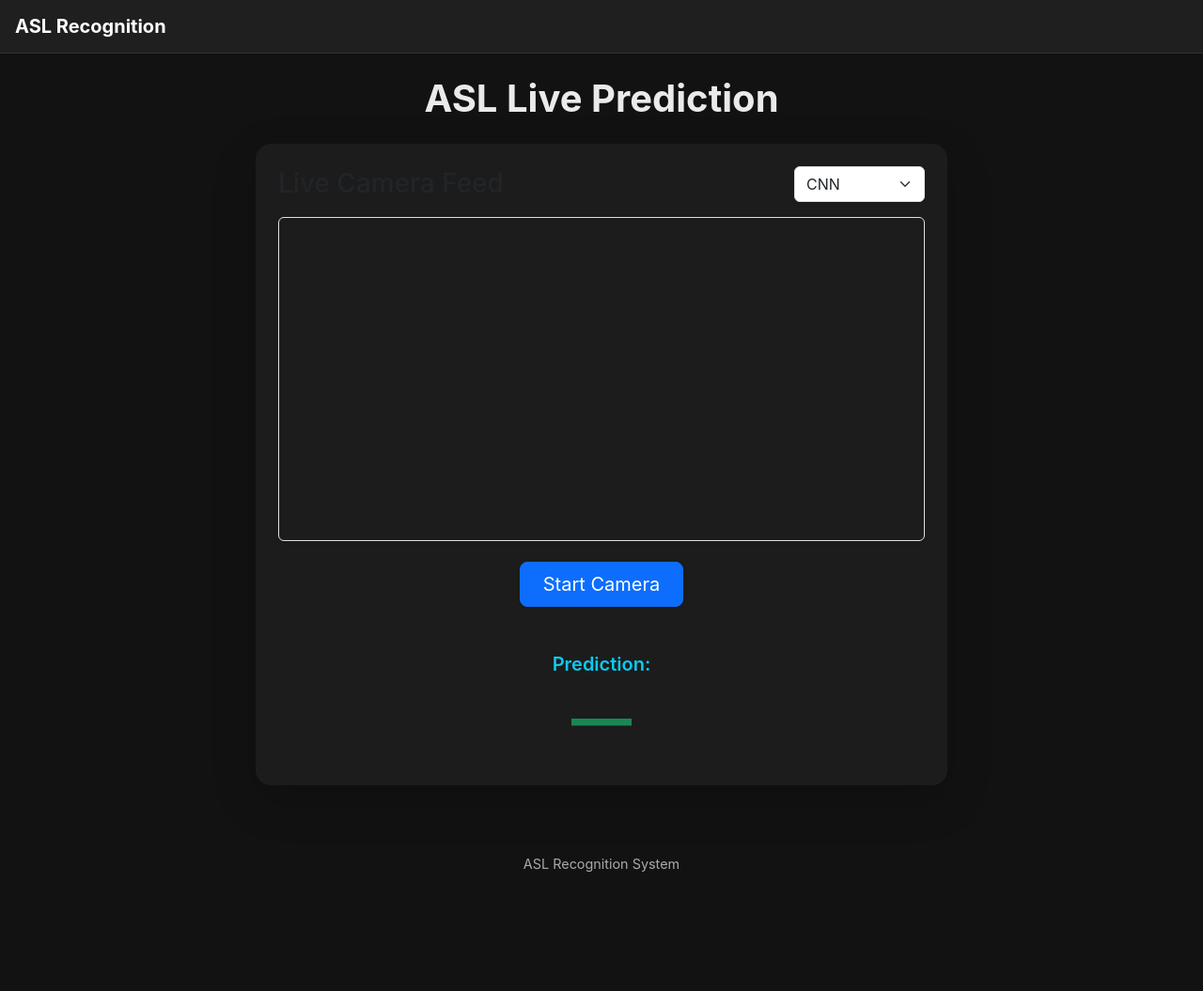
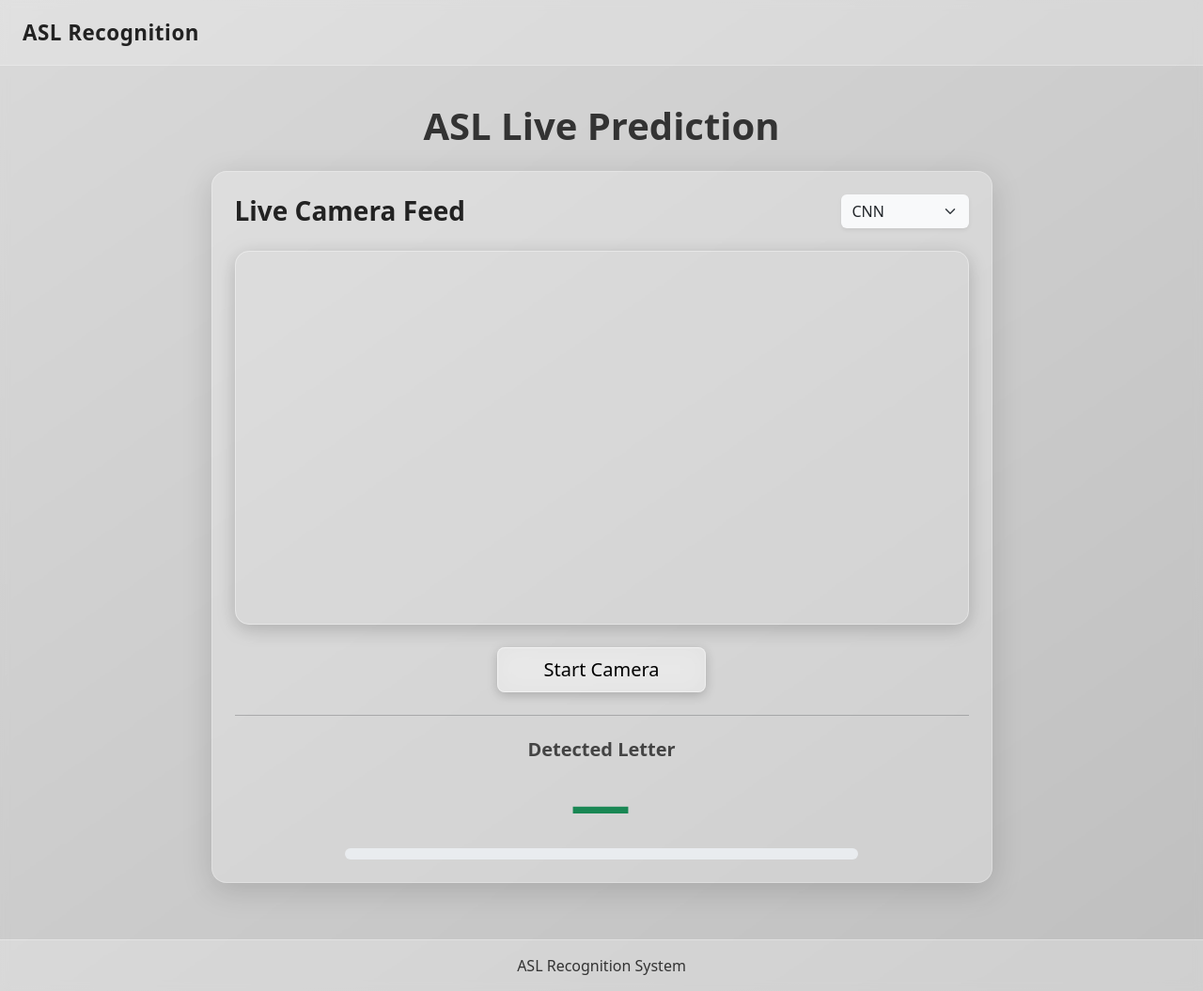
Before and after one commit to Jezter0/ASL-Alphabet-Classifier, a Flask app: page / in a window 1280 px wide. Shown: the whole page at 94% size. Before the commit the page ends 928 px from the top, so only its background shows below. Run offline with Flask 3, Linux system fonts and the light colour scheme; a map, chart or similar area stays blank.

Commit message:
new changes

```diff
--- a/app.py
+++ b/app.py
@@ -1,16 +1,16 @@
 from flask import Flask, request, jsonify, render_template
 import cv2
 import numpy as np
-import mediapipe as mp
 import tensorflow as tf
 from tensorflow.keras.applications import efficientnet, resnet
 
+
 # Load model
 MODEL_PATHS = {
-    "efficientnet": "static/models/EfficientNet/asl_best_model.h5",
-    "cnn": "static/models/CNN/asl_best_model(1).h5",
+    "efficientnet": "static/models/EfficientNet/asl_best_model(1).h5",
+    "cnn": "static/models/CNN/asl_model_cnn.keras",
     "resnet": "static/models/ResNet34/asl_resnet_best_model.h5",
-    "convnext": "static/models/ConvNeXt-Tiny/best_asl_convnext_model.h5",
+    # "convnext": "static/models/ConvNeXt-Tiny/best_asl_convnext_model.h5"
 }
 
 PREPROCESS = {
--- /dev/null
+++ b/static/script.js
@@ -0,0 +1,173 @@
+import {
+    HandLandmarker,
+    FilesetResolver
+} from "https://cdn.jsdelivr.net/npm/@mediapipe/tasks-vision@latest";
+
+let handLandmarker;
+let video = document.getElementById("cam");
+let canvas = document.getElementById("overlay");
+let ctx = canvas.getContext("2d");
+let running = false;
+let stream;
+
+async function initMP() {
+    const vision = await FilesetResolver.forVisionTasks(
+        "https://cdn.jsdelivr.net/npm/@mediapipe/tasks-vision@latest/wasm"
+    );
+
+    handLandmarker = await HandLandmarker.createFromOptions(vision, {
+        baseOptions: {
+            modelAssetPath:
+                "https://storage.googleapis.com/mediapipe-models/hand_landmarker/hand_landmarker/float16/1/hand_landmarker.task"
+        },
+        runningMode: "VIDEO",
+        numHands: 1
+    });
+
+    console.log("MediaPipe Initialized");
+}
+
+// -------------------------
+// START / STOP CAMERA
+// -------------------------
+async function toggleCamera() {
+    if (!running) {
+        await startCamera();
+        startBtn.textContent = "Stop Camera";
+        startBtn.classList.add("btn-danger");
+    } else {
+        stopCamera();
+        startBtn.textContent = "Start Camera";
+        startBtn.classList.remove("btn-danger");
+    }
+}
+
+async function startCamera() {
+    await initMP();
+
+    stream = await navigator.mediaDevices.getUserMedia({ video: true });
+    video.srcObject = stream;
+
+    video.onloadeddata = () => {
+        canvas.width = video.videoWidth;
+        canvas.height = video.videoHeight;
+        running = true;
+        detectFrame();
+    };
+}
+
+function stopCamera() {
+    running = false;
+    if (stream) stream.getTracks().forEach(t => t.stop());
+    ctx.clearRect(0, 0, canvas.width, canvas.height);
+    document.getElementById("prediction").textContent = "—";
+    document.getElementById("confBar").style.width = "0%";
+}
+
+// -------------------------
+// FRAME LOOP
+// -------------------------
+async function detectFrame() {
+    if (!running) return;
+
+    const results = handLandmarker.detectForVideo(video, performance.now());
+    ctx.clearRect(0, 0, canvas.width, canvas.height);
+
+    if (results.landmarks && results.landmarks.length > 0) {
+        const lm = results.landmarks[0];
+        drawLandmarks(lm);
+        processROI(lm);
+    }
+
+    requestAnimationFrame(detectFrame);
+}
+
+function drawLandmarks(landmarks) {
+    ctx.fillStyle = "lime";
+    landmarks.forEach(pt => {
+        ctx.beginPath();
+        ctx.arc(pt.x * canvas.width, pt.y * canvas.height, 4, 0, 2 * Math.PI);
+        ctx.fill();
+    });
+}
+
+// -------------------------
+// FIXED CROPPING (ACCURATE)
+// -------------------------
+function processROI(landmarks) {
+    const vidW = video.videoWidth;
+    const vidH = video.videoHeight;
+
+    const xs = landmarks.map(p => p.x * vidW);
+    const ys = landmarks.map(p => p.y * vidH);
+
+    let xmin = Math.min(...xs);
+    let xmax = Math.max(...xs);
+    let ymin = Math.min(...ys);
+    let ymax = Math.max(...ys);
+
+    const padX = (xmax - xmin) * 0.25;
+    const padY = (ymax - ymin) * 0.35;
+
+    xmin = Math.max(0, xmin - padX);
+    ymin = Math.max(0, ymin - padY);
+    xmax = Math.min(vidW, xmax + padX);
+    ymax = Math.min(vidH, ymax + padY);
+
+    drawBBox(xmin, ymin, xmax, ymax);
+    cropAndSend(xmin, ymin, xmax, ymax);
+}
+
+function drawBBox(xmin, ymin, xmax, ymax) {
+    ctx.strokeStyle = "red";
+    ctx.lineWidth = 3;
+    ctx.strokeRect(xmin, ymin, xmax - xmin, ymax - ymin);
+}
+
+function cropAndSend(xmin, ymin, xmax, ymax) {
+    const w = xmax - xmin;
+    const h = ymax - ymin;
+
+    const cropCanvas = document.createElement("canvas");
+    cropCanvas.width = w;
+    cropCanvas.height = h;
+
+    const cx = cropCanvas.getContext("2d");
+    cx.drawImage(video, xmin, ymin, w, h, 0, 0, w, h);
+
+    prepareForPrediction(cropCanvas);
+}
+
+// -------------------------
+function prepareForPrediction(cropCanvas) {
+    const TARGET = 224;
+
+    const resizedCanvas = document.createElement("canvas");
+    resizedCanvas.width = TARGET;
+    resizedCanvas.height = TARGET;
+
+    const rc = resizedCanvas.getContext("2d");
+    rc.drawImage(cropCanvas, 0, 0, TARGET, TARGET);
+
+    resizedCanvas.toBlob(blob => {
+        const fd = new FormData();
+        fd.append("frame", blob, "frame.jpg");
+
+        fetch("/predict", {
+            method: "POST",
+            body: fd
+        })
+        .then(res => res.json())
+        .then(data => {
+            const letter = data.prediction || "—";
+            const conf = data.confidence ? (data.confidence * 100).toFixed(1) : 0;
+
+            document.getElementById("prediction").innerHTML =
+                `${letter} <span style="font-size:0.4em; color:#555;">(${conf}%)</span>`;
+
+            document.getElementById("confBar").style.width = conf + "%";
+        });
+    }, "image/jpeg", 0.8);
+}
+
+document.getElementById("startBtn").onclick = toggleCamera;
--- a/static/styles.css
+++ b/static/styles.css
@@ -0,0 +1,79 @@
+/* Background */
+body {
+    background: linear-gradient(145deg, #d9d9d9, #bfbfbf);
+    backdrop-filter: blur(5px);
+}
+
+/* Glass card */
+.glass-card {
+    background: rgba(255, 255, 255, 0.22);
+    border-radius: 20px;
+    border: 1px solid rgba(255, 255, 255, 0.25);
+    backdrop-filter: blur(20px);
+    box-shadow: 0 8px 32px rgba(0, 0, 0, 0.15);
+}
+
+.rounded-cam {
+    border-radius: 15px;
+    overflow: hidden;
+    border: 1px solid rgba(255, 255, 255, 0.35);
+    box-shadow: 0 5px 20px rgba(0, 0, 0, 0.2);
+}
+
+.btn-glass {
+    background: rgba(255, 255, 255, 0.3);
+    border: 1px solid rgba(255, 255, 255, 0.45);
+    color: #000;
+    backdrop-filter: blur(12px);
+    box-shadow: 0 3px 12px rgba(0, 0, 0, 0.2);
+    transition: 0.2s;
+}
+.btn-glass:hover {
+    background: rgba(255, 255, 255, 0.5);
+}
+
+#prediction {
+    font-size: 4rem;
+    letter-spacing: 2px;
+}
+
+/* Fade-in animation */
+.fade-in {
+    animation: fade 0.8s ease;
+}
+@keyframes fade {
+    from { opacity: 0; transform: translateY(10px); }
+    to   { opacity: 1; transform: translateY(0); }
+}
+
+nav.navbar {
+    background: rgba(255, 255, 255, 0.20);
+    backdrop-filter: blur(10px);
+    -webkit-backdrop-filter: blur(10px);
+    border-bottom: 1px solid rgba(255, 255, 255, 0.25);
+    padding: 0.8rem 1.5rem;
+}
+
+nav .navbar-brand {
+    color: #222 !important;
+    font-size: 1.4rem;
+    letter-spacing: 0.5px;
+}
+
+/* ----------- Glass Footer ----------- */
+footer {
+    text-align: center;
+    margin-top: 60px;
+    padding: 15px;
+    background: rgba(255, 255, 255, 0.25);
+    backdrop-filter: blur(8px);
+    -webkit-backdrop-filter: blur(8px);
+    border-top: 1px solid rgba(255, 255, 255, 0.3);
+    color: #333;
+    font-weight: 500;
+}
+
+/* Center container spacing */
+.container {
+    margin-top: 40px;
+}
--- a/templates/index.html
+++ b/templates/index.html
@@ -2,19 +2,17 @@
 {% block title %}ASL Live Recognition{% endblock %}
 
 {% block content %}
+<h1 class="text-center fw-bold mb-4 fade-in" style="color:#333;">ASL Live Prediction</h1>
 
-<h1 class="text-center fw-bold mb-4">ASL Live Prediction</h1>
+<div class="row justify-content-center fade-in">
+    <div class="col-md-9">
 
-<div class="row justify-content-center">
-    <div class="col-md-8">
+        <div class="glass-card p-4 rounded-4">
 
-        <div class="card p-4 shadow-lg border-0 rounded-4">
+            <div class="d-flex justify-content-between align-items-center mb-4">
+                <h4 class="h3 fw-semibold m-0" style="color:#222;">Live Camera Feed</h4>
 
-            <div class="d-flex justify-content-between align-items-center mb-3">
-                <h4 class="h3 m-0">Live Camera Feed</h4>
-
-                <!-- Model Selector -->
-                <select id="modelSelect" class="form-select w-auto shadow-sm">
+                <select id="model" class="form-select w-auto shadow-sm border-0 bg-light">
                     <option value="cnn">CNN</option>
                     <option value="efficientnet">EfficientNet</option>
                     <option value="convnext">ConvNeXt</option>
@@ -22,167 +20,28 @@
                 </select>
             </div>
 
-            <div class="position-relative text-center">
-                <video id="cam" autoplay playsinline class="rounded shadow-sm border"
-                       style="width: 100%; max-height: 420px;"></video>
-
-                <canvas id="overlay" class="position-absolute top-0 start-0"
-                        style="pointer-events:none;"></canvas>
+            <div class="position-relative text-center rounded-cam">
+                <video id="cam" autoplay playsinline style="width: 100%; max-height: 420px;"></video>
+                <canvas id="overlay" class="position-absolute top-0 start-0" style="pointer-events:none;"></canvas>
             </div>
 
-            <div class="text-center mt-3">
-                <button class="btn btn-primary btn-lg px-4 shadow-sm" id="startBtn">Start Camera</button>
+            <div class="text-center mt-4">
+                <button class="btn btn-glass btn-lg px-5" id="startBtn">Start Camera</button>
             </div>
 
             <hr class="my-4">
 
-            <h5 class="text-center text-info fw-semibold">Prediction:</h5>
-            <h1 id="prediction" class="text-center display-3 text-success fw-bold">—</h1>
+            <h5 class="text-center fw-semibold" style="color:#444;">Detected Letter</h5>
+            <h1 id="prediction" class="text-center fw-bold text-success">—</h1>
 
+            <div class="progress mx-auto" style="height: 12px; width: 70%;">
+                <div id="confBar" class="progress-bar bg-success" role="progressbar" style="width: 0%;"></div>
+            </div>
         </div>
 
     </div>
 </div>
 
-<script type="module">
-import {
-    HandLandmarker,
-    FilesetResolver
-} from "https://cdn.jsdelivr.net/npm/@mediapipe/tasks-vision@latest";
-
-let handLandmarker;
-let video = document.getElementById("cam");
-let canvas = document.getElementById("overlay");
-let ctx = canvas.getContext("2d");
-let running = false;
-
-async function initMP() {
-    const vision = await FilesetResolver.forVisionTasks(
-        "https://cdn.jsdelivr.net/npm/@mediapipe/tasks-vision@latest/wasm"
-    );
-
-    handLandmarker = await HandLandmarker.createFromOptions(vision, {
-        baseOptions: {
-            modelAssetPath:
-                "https://storage.googleapis.com/mediapipe-models/hand_landmarker/hand_landmarker/float16/1/hand_landmarker.task"
-        },
-        runningMode: "VIDEO",
-        numHands: 1
-    });
-
-    console.log("MediaPipe Initialized");
-}
-
-async function startCamera() {
-    await initMP();
-
-    const stream = await navigator.mediaDevices.getUserMedia({ video: true });
-    video.srcObject = stream;
-
-    video.onloadeddata = () => {
-        canvas.width = video.videoWidth;
-        canvas.height = video.videoHeight;
-        running = true;
-        detectFrame();
-    };
-}
-
-async function detectFrame() {
-    if (!running) return;
-
-    const results = handLandmarker.detectForVideo(video, performance.now());
-    ctx.clearRect(0, 0, canvas.width, canvas.height);
-
-    if (results.landmarks && results.landmarks.length > 0) {
-        const lm = results.landmarks[0];
-        drawLandmarks(lm);
-        processROI(lm);  // crop + resize + send
-    }
-
-    requestAnimationFrame(detectFrame);
-}
-
-function drawLandmarks(landmarks) {
-    ctx.fillStyle = "lime";
-    landmarks.forEach(pt => {
-        ctx.beginPath();
-        ctx.arc(pt.x * canvas.width, pt.y * canvas.height, 4, 0, 2 * Math.PI);
-        ctx.fill();
-    });
-}
-
-function processROI(landmarks) {
-    const w = video.videoWidth;
-    const h = video.videoHeight;
-
-    const xs = landmarks.map(l => l.x * w);
-    const ys = landmarks.map(l => l.y * h);
-
-    let xmin = Math.min(...xs);
-    let xmax = Math.max(...xs);
-    let ymin = Math.min(...ys);
-    let ymax = Math.max(...ys);
-
-    // padding
-    const pad = 40;
-    xmin = Math.max(0, xmin - pad);
-    ymin = Math.max(0, ymin - pad);
-    xmax = Math.min(w, xmax + pad);
-    ymax = Math.min(h, ymax + pad);
-
-    drawBBox(xmin, ymin, xmax, ymax);
-
-    cropAndSend(xmin, ymin, xmax, ymax);
-}
-
-function drawBBox(xmin, ymin, xmax, ymax) {
-    ctx.strokeStyle = "red";
-    ctx.lineWidth = 3;
-    ctx.strokeRect(xmin, ymin, xmax - xmin, ymax - ymin);
-}
-
-function cropAndSend(xmin, ymin, xmax, ymax) {
-    const w = xmax - xmin;
-    const h = ymax - ymin;
-
-    const cropCanvas = document.createElement("canvas");
-    cropCanvas.width = w;
-    cropCanvas.height = h;
-
-    const cx = cropCanvas.getContext("2d");
-    cx.drawImage(video, xmin, ymin, w, h, 0, 0, w, h);
-
-    prepareForPrediction(cropCanvas);
-}
-
-function prepareForPrediction(cropCanvas) {
-    const TARGET = 224; // EfficientNet input size
-
-    const resizedCanvas = document.createElement("canvas");
-    resizedCanvas.width = TARGET;
-    resizedCanvas.height = TARGET;
-
-    const rc = resizedCanvas.getContext("2d");
-    rc.drawImage(cropCanvas, 0, 0, TARGET, TARGET);
-
-    // Send as JPEG -> Flask will apply preprocess_input
-    resizedCanvas.toBlob(blob => {
-        const fd = new FormData();
-        fd.append("frame", blob, "frame.jpg");
-
-        fetch("/predict", {
-            method: "POST",
-            body: fd
-        })
-        .then(res => res.json())
-        .then(data => {
-            document.getElementById("prediction").textContent =
-                data.prediction || "—";
-        });
-    }, "image/jpeg", 0.8);
-}
-
-document.getElementById("startBtn").onclick = startCamera;
-</script>
+<script script type="module" src="{{ url_for('static', filename='script.js') }}"></script>
 
 {% endblock %}
--- a/templates/layout.html
+++ b/templates/layout.html
@@ -10,50 +10,24 @@
       href="https://cdn.jsdelivr.net/npm/bootstrap@5.3.2/dist/css/bootstrap.min.css"
       rel="stylesheet"
     >
-
-    <style>
-        body {
-            background: #121212;
-            color: #eaeaea;
-            font-family: 'Inter', sans-serif;
-        }
-
-        .navbar {
-            background: #1f1f1f !important;
-            border-bottom: 1px solid #333;
-        }
-
-        .card {
-            background: #1c1c1c;
-            border: none;
-            border-radius: 14px;
-            box-shadow: 0px 4px 15px rgba(0,0,0,0.45);
-        }
-
-        footer {
-            text-align: center;
-            padding: 25px 0;
-            opacity: 0.7;
-            font-size: 0.9rem;
-        }
-    </style>
+    <link rel="stylesheet" href="static/styles.css">
 
     {% block head %}{% endblock %}
 </head>
 
 <body>
 
-<nav class="navbar navbar-expand-lg navbar-dark px-3">
+<nav class="navbar navbar-expand-lg">
     <span class="navbar-brand fw-bold">ASL Recognition</span>
 </nav>
 
-<div class="container mt-4">
+<div class="container">
     {% block content %}{% endblock %}
 </div>
 
-<footer class="mt-5">
+<footer>
     ASL Recognition System
 </footer>
+</body>
 
-</body>
 </html>
--- a/tracking.py
+++ b/tracking.py
@@ -6,7 +6,7 @@ from collections import deque
 import pyttsx3
 from tensorflow.keras.applications.efficientnet import preprocess_input
 
-model = tf.keras.models.load_model("static/models/EfficientNet/asl_best_model.h5")
+model = tf.keras.models.load_model("static/models/EfficientNet/asl_best_model(1).h5")
 
 CLASS_NAMES = [
     'A','B','C','D','E','F','G','H','I','J','K','L','M','N',
```
